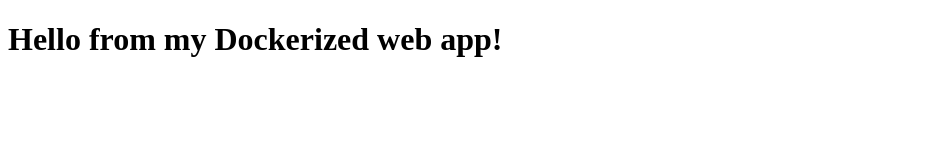
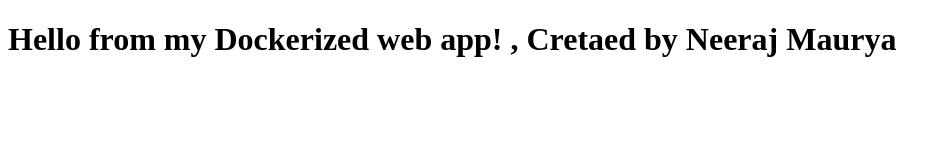
Before and after one commit to neerajmaurya1910/webappdemo, a plain HTML site: page index.html in a window 1280 px wide. Shown: the whole page, without its empty margins (0-951 px from the left). Drawn offline with Linux system fonts and the light colour scheme.

Commit message:
Update index.html

```diff
--- a/index.html
+++ b/index.html
@@ -1,5 +1,5 @@
 <!DOCTYPE html>
 <html>
 <head><title>My App</title></head>
-<body><h1>Hello from my Dockerized web app!</h1></body>
+<body><h1>Hello from my Dockerized web app! , Cretaed by Neeraj Maurya</h1></body>
 </html>
```
